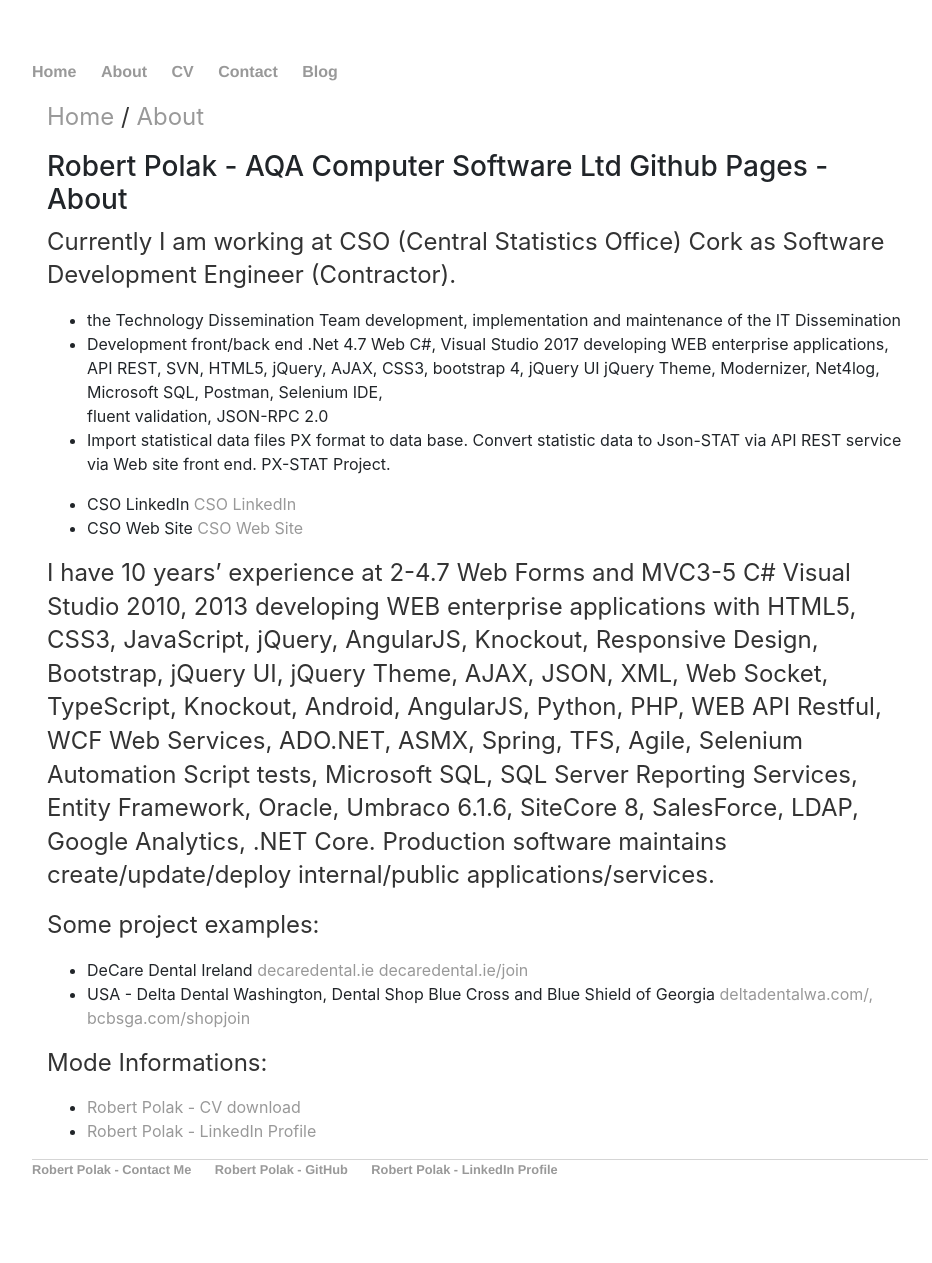
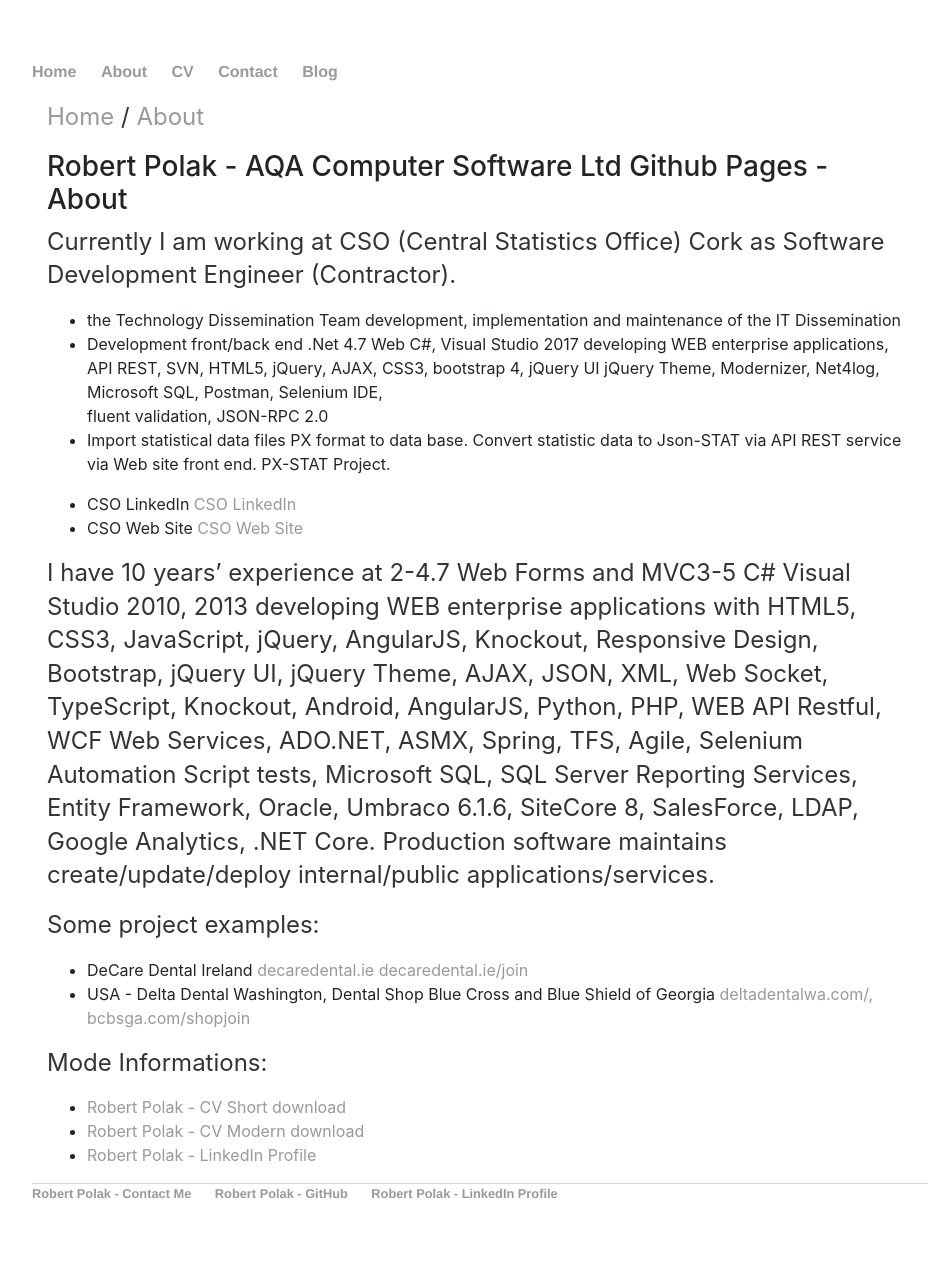
Before and after one commit to robertpolak1968/robertpolak1968.github.io, a Jekyll site: the page built from about.html, in a window 1280 px wide. Shown: the whole page, without its empty margins (160-1092 px from the left). Built offline with Jekyll 4.4.1, drawn with Linux system fonts in a browser that asks for light colours; nearby versions of some CDN libraries; before the commit the page ends 1239 px from its top, so only the background shows below that.

Commit message:
Update about.html

```diff
--- a/about.html
+++ b/about.html
@@ -48,6 +48,7 @@
     Mode Informations:
  </p>
  <ul>
-    <li><a href="https://app.box.com/s/0q7tsu2muapkcxnhlccct7vx4uxq3vrt">Robert Polak - CV download</a></li>
+    <li><a href="/cvdoc/PolakRobert-CV-Short.doc">Robert Polak - CV Short download</a></li>
+    <li><a href="/cvdoc/PolakRobert-CV -Modern.doc">Robert Polak - CV Modern download</a></li>
     <li><a href="https://www.linkedin.com/in/robertpolak1968/" target="_blank">Robert Polak - LinkedIn Profile</a></li>
  </ul>
```
